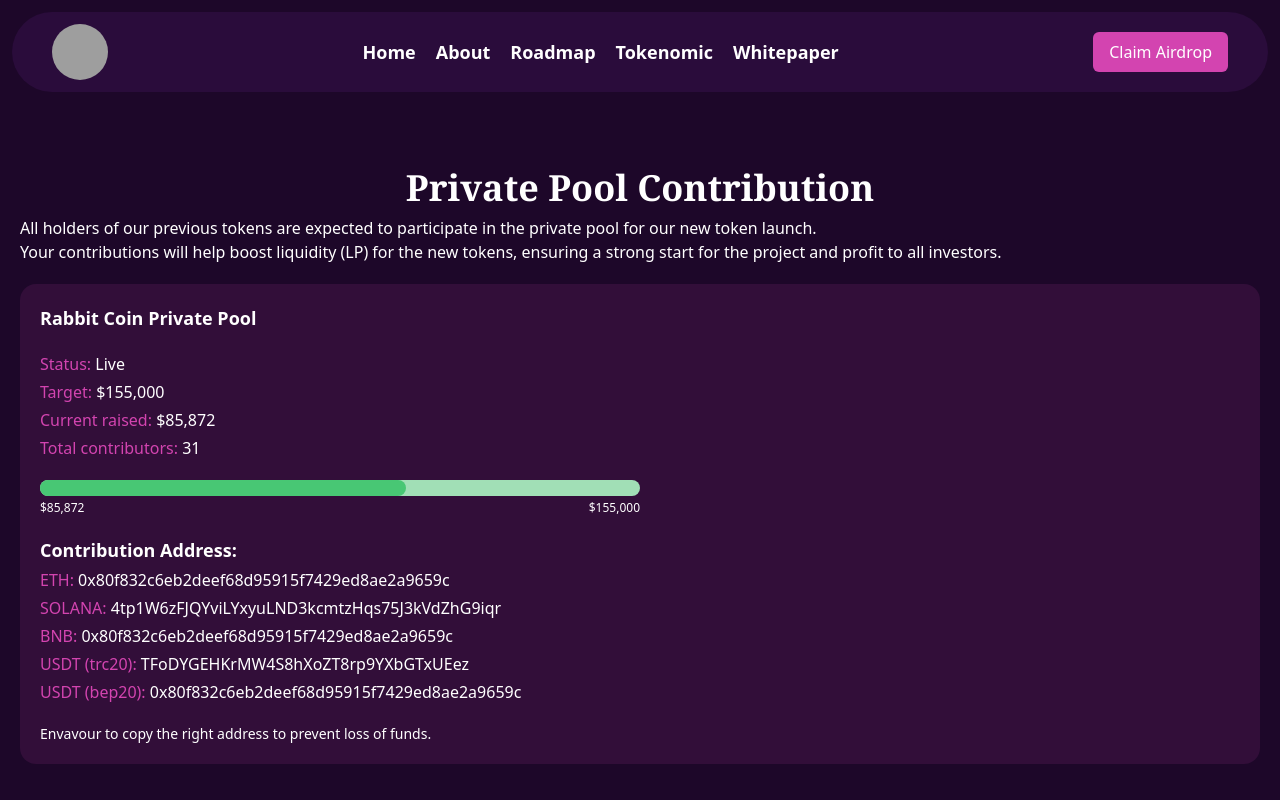
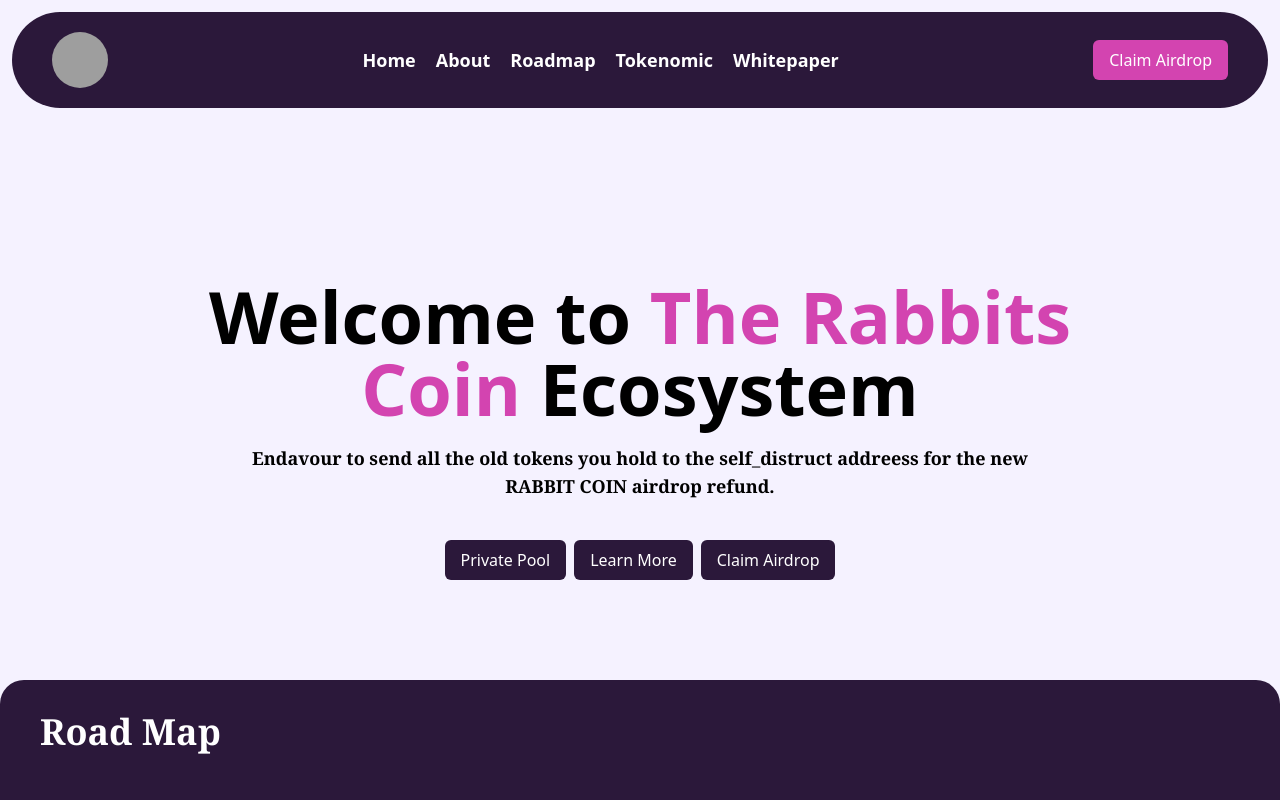
Before and after one commit to Yemezzy/Rabbitcoin, a React (Create React App) app: page / in a window 1280 px wide. Shown: the top 800 px of the page. Built offline with nearby package versions, Linux system fonts and the light colour scheme; grey boxes are pictures that could not be loaded.

Commit message:
first commit

```diff
--- a/src/App.js
+++ b/src/App.js
@@ -5,8 +5,8 @@ import Privatepool from './Pages/Privatepool';
 function App() {
   return (
     <div className="App">
-    {/* <Home/> */}
-    <Privatepool/>
+    <Home/>
+    {/* <Privatepool/> */}
     </div>
   );
 }
--- a/src/Pages/Home.js
+++ b/src/Pages/Home.js
@@ -146,7 +146,7 @@ Each NFT offers different reward rates, with rarer NFTs providing higher rewards
   <p className='md:text-4xl font-bold lllk pt-20'>Contact Us</p>
   <div>
     <section className='md:mt-5 mt-2 flex items-center gap-10'>
-    <FaTelegram className='md:text-3xl text-xl'/>
+    <a href="https://t.me/rabbit_coinsa"> <FaTelegram className='md:text-3xl text-xl'/></a>
     <FaFacebook className='md:text-3xl text-xl'/>
     <FaTwitter className='md:text-3xl text-xl'/>
     </section>
```
